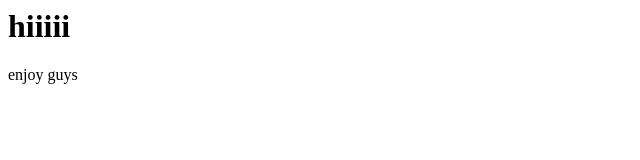
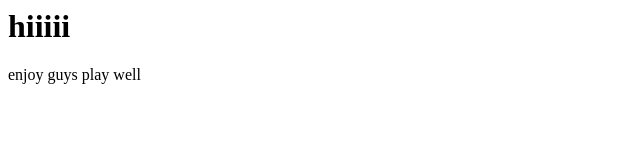
Before and after one commit to tenpagyatso/gyatso654, a plain HTML site: page index.html in a window 1280 px wide. Shown: the full height of the page, 0-640 px from the left. Drawn offline with Linux system fonts and the light colour scheme.

Commit message:
Update index.html

```diff
--- a/index.html
+++ b/index.html
@@ -1,6 +1,6 @@
 <html>
   <body>
     <h1>hiiiii</h1>
-    enjoy guys
+    enjoy guys  play well
   </body>
 </html>
```
